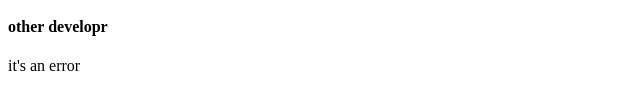
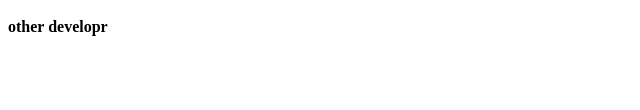
Before and after one commit to higorvoltz/01_Starting_Project, a plain HTML site: page index.html in a window 1280 px wide. Shown: the part 152-262 px from the top of the page, 0-640 px from the left. Drawn offline with Linux system fonts and the light colour scheme.

Commit message:
Revert "feat: include p it is an error"
This reverts commit 6916f8700a67fac13efc385e9cf64ba103048735.

```diff
--- a/index.html
+++ b/index.html
@@ -11,6 +11,5 @@
   <h2>develop</h2>
   <h3>another develop</h3>
   <h4>other developr</h4>
-  <p>it's an error</p>
 </body>
 </html>
```
